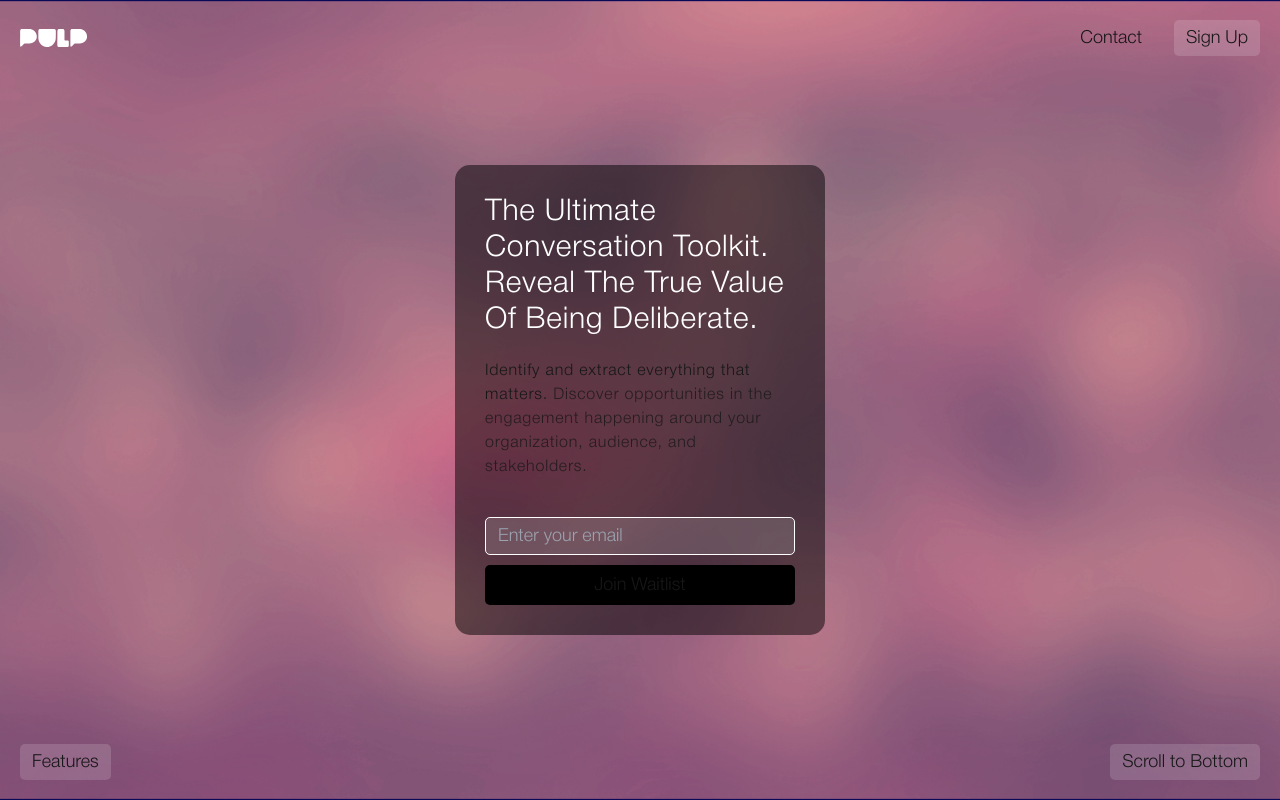
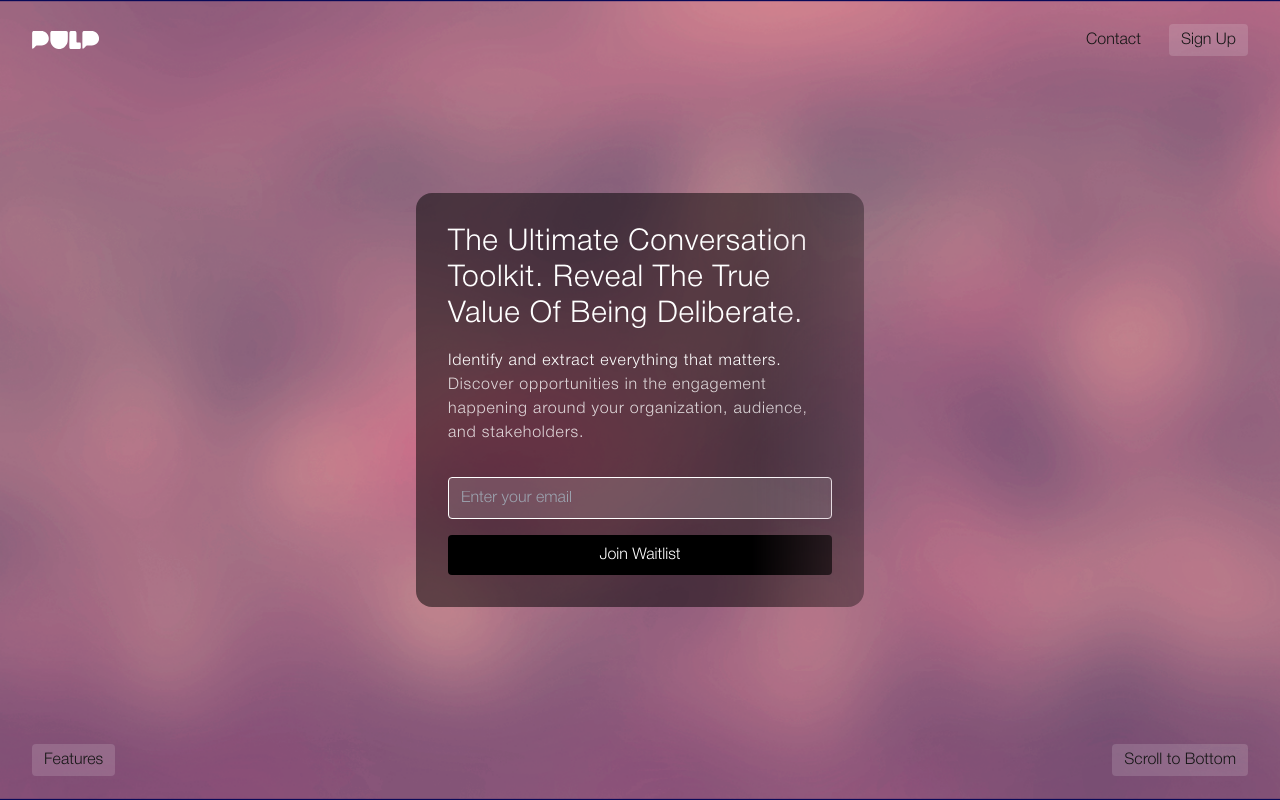
Before and after one commit to pulpshah/pulp.chat, a Next.js app: page / in a window 1280 px wide. Shown: the top 800 px of the page. Built offline with nearby package versions, Linux system fonts and the light colour scheme.

Commit message:
Update page.tsx

```diff
--- a/app/page.tsx
+++ b/app/page.tsx
@@ -1,79 +1,76 @@
-"use client"; // Add this line to make the component a client component
-import { RevealFx } from "./once-ui/components";
-import Image from "next/image";
-import Link from "next/link";
-import Frame1
- from "@/components/Frame1";
+'use client'
+
+import { RevealFx } from "./once-ui/components"
+import Image from "next/image"
+import Link from "next/link"
+import Frame1 from "@/components/Frame1"
+
 export default function Home() {
   const handleSubmit = (e: React.FormEvent<HTMLFormElement>) => {
-    e.preventDefault();
-    alert('Meet you at your inbox!'); // Replace this with your actual submission logic
-  };
+    e.preventDefault()
+    alert('Meet you at your inbox!') // Replace this with your actual submission logic
+  }
 
   return (
-    <div className="">
+    <div className="flex flex-col min-h-screen ">
+      <div className="bg-cover bg-center bg-[url('/images/background.png')] flex-grow">
+        <div className="min-h-screen flex  flex-col max-w-screen-2xl px-4 sm:px-6 lg:px-8 mx-auto">
+          <nav className="py-6 flex justify-between items-center">
+            <Link href={'/'}>
+              <Image src={'/images/logo.svg'} height={8} width={68} alt="Logo" />
+            </Link>
+            <div className="flex gap-4">
+              <button className="px-3 py-1 text-sm sm:text-base rounded transition-opacity">
+                Contact
+              </button>
+              <button className="px-3 py-1 bg-white bg-opacity-15 hover:bg-opacity-25 text-sm sm:text-base rounded transition-colors duration-300">
+                Sign Up
+              </button>
+            </div>
+          </nav>
 
+          {/* Centered RevealFx */}
+          <div className="flex flex-grow items-center justify-center">
+            <RevealFx className="w-full max-w-md" speed="medium" delay={0} translateY={0}>
+              <div className="bg-black bg-opacity-50 rounded-2xl p-6 sm:p-8">
+                <div className="text-white mb-8">
+                  <h1 className="text-2xl sm:text-3xl tracking-wide mb-4">
+                    The Ultimate Conversation Toolkit. Reveal The True Value Of Being Deliberate.
+                  </h1>
+                  <p className="text-sm sm:text-base tracking-wider">
+                    Identify and extract everything that matters.
+                    <span className="opacity-80"> Discover opportunities in the engagement happening around your organization, audience, and stakeholders.</span>
+                  </p>
+                </div>
 
-    <div className="bg-cover bg-center bg-[url('/images/background.png')]">
+                <form onSubmit={handleSubmit} className="flex flex-col gap-4">
+                  <input
+                    type="email"
+                    placeholder="Enter your email"
+                    className="px-3 py-2 rounded bg-white bg-opacity-15 border border-white text-sm sm:text-base w-full"
+                    required
+                  />
+                  <button
+                    type="submit"
+                    className="px-3 py-2 bg-black text-white text-sm sm:text-base rounded hover:bg-opacity-90 transition-colors duration-300"
+                  >
+                    Join Waitlist
+                  </button>
+                </form>
+              </div>
+            </RevealFx>
+          </div>
 
-
-    <div className="min-h-screen flex-col max-w-[1700px] p-[20px] mx-auto flex justify-start items-center h-screen">
-
-      <div className="nav min-w-[290px] flex justify-between w-full items-center">
-
-        <Link href={'/'}>
-        <Image src={'/images/logo.svg'} height={8} width={68} alt="Logo" /> {/* Added alt attribute */}
-        </Link>
-
-
-        <div className="buttons flex gap-[20px]">
-        <button className="px-[12px] py-[4px]  bg-opacity-15 hover:bg-opacity-25 text-lg rounded-[5px] transition-opacity">Contact</button>
-
-          <button className="px-[12px] py-[4px] bg-white bg-opacity-15 hover:bg-opacity-25 text-lg rounded-[5px] transition-colors duration-300">Sign Up</button>
+          <footer className="py-6 flex justify-between items-center">
+            <button className="px-3 py-1 bg-white bg-opacity-15 hover:bg-opacity-25 text-sm sm:text-base rounded transition-colors duration-300">
+              Features
+            </button>
+            <button className="px-3 py-1 bg-white bg-opacity-15 hover:bg-opacity-25 text-sm sm:text-base rounded transition-colors duration-300">
+              Scroll to Bottom
+            </button>
+          </footer>
         </div>
       </div>
-
-
-      <RevealFx className=" w-full h-full my-[20px] "
-                        speed="medium"
-                        delay={0}
-                        translateY={0}
-                        >
-      <div className="card flex min-h-[470px] justify-center items-center w-full h-full">
-        <div className="sign-up w-[370px] h-[470px] bg-black bg-opacity-50 rounded-[15px] p-[30px] flex flex-col justify-between">
-
-          <div className="text w-full h-fit flex flex-col gap-[20px]">
-              <div className="text-3xl text-white tracking-wide">
-
-                The  Ultimate  Conversation Toolkit.
-                Reveal The True Value Of Being Deliberate.</div>
-              <div className="text-base tracking-wider">
-                Identify and extract everything that matters.
-                <span className="opacity-80"> Discover opportunities in the engagement happening around your organization, audience, and stakeholders.</span>
-              </div>
-          </div>
-
-          <form onSubmit={handleSubmit} className="flex flex-col gap-[10px]">
-              <input type="email" placeholder="Enter your email" className="px-[12px] py-[4px] rounded-[5px] bg-white bg-opacity-15 border-[.5px] border-white text-lg" required />
-              <button type="submit" className="px-[12px] py-[6px] bg-black text-lg rounded-[5px] ">Join Waitlist</button>
-          </form>
-
-        </div>
-      </div>
-        </RevealFx>
-
-    <div className="footer min-w-[278px] flex justify-between w-full">
-
-    <button className="px-[12px] py-[4px] bg-white bg-opacity-15 hover:bg-opacity-25 text-lg rounded-[5px] transition-colors duration-300">Features</button>
-
-
-
-          <button className="px-[12px] py-[4px] bg-white bg-opacity-15 hover:bg-opacity-25 text-lg rounded-[5px] transition-colors duration-300">Scroll to Bottom</button>
-        </div>
-
     </div>
-    </div>
-    <Frame1></Frame1>
-    </div>
-  );
+  )
 }
```
